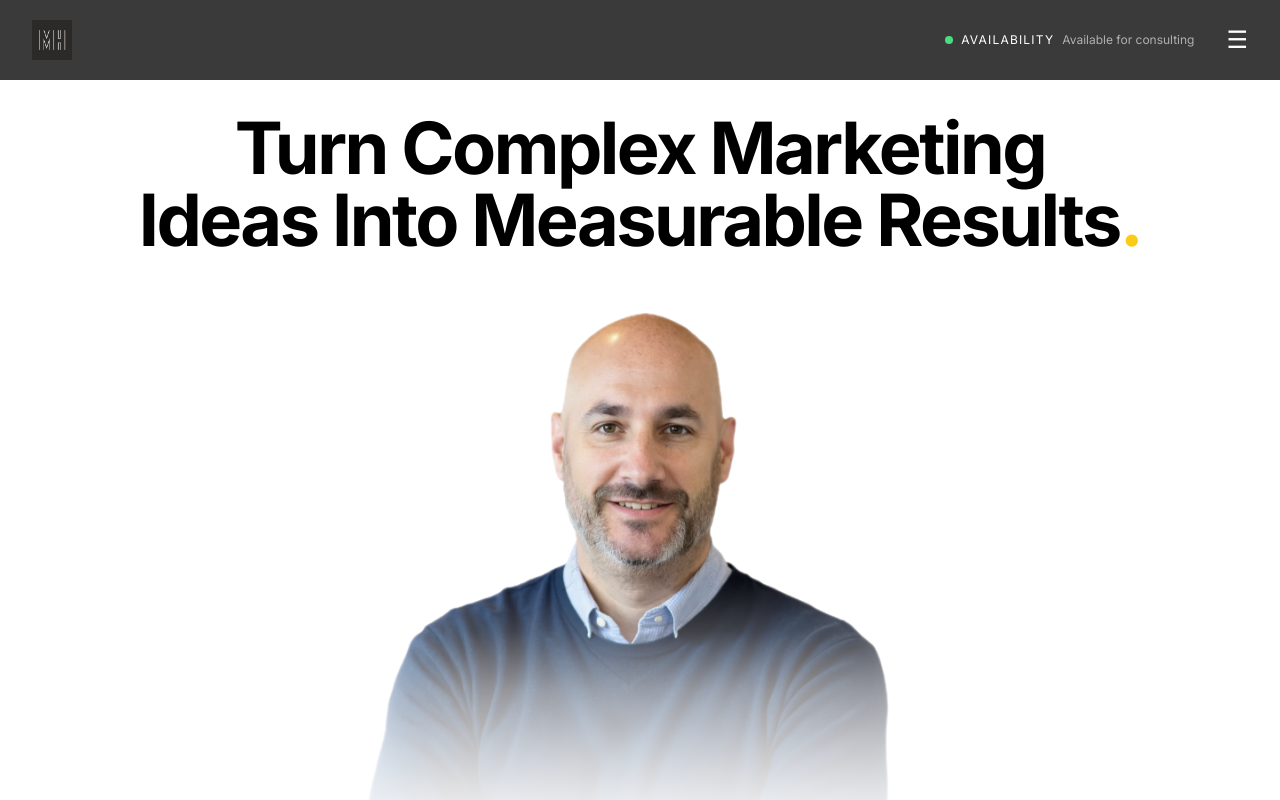
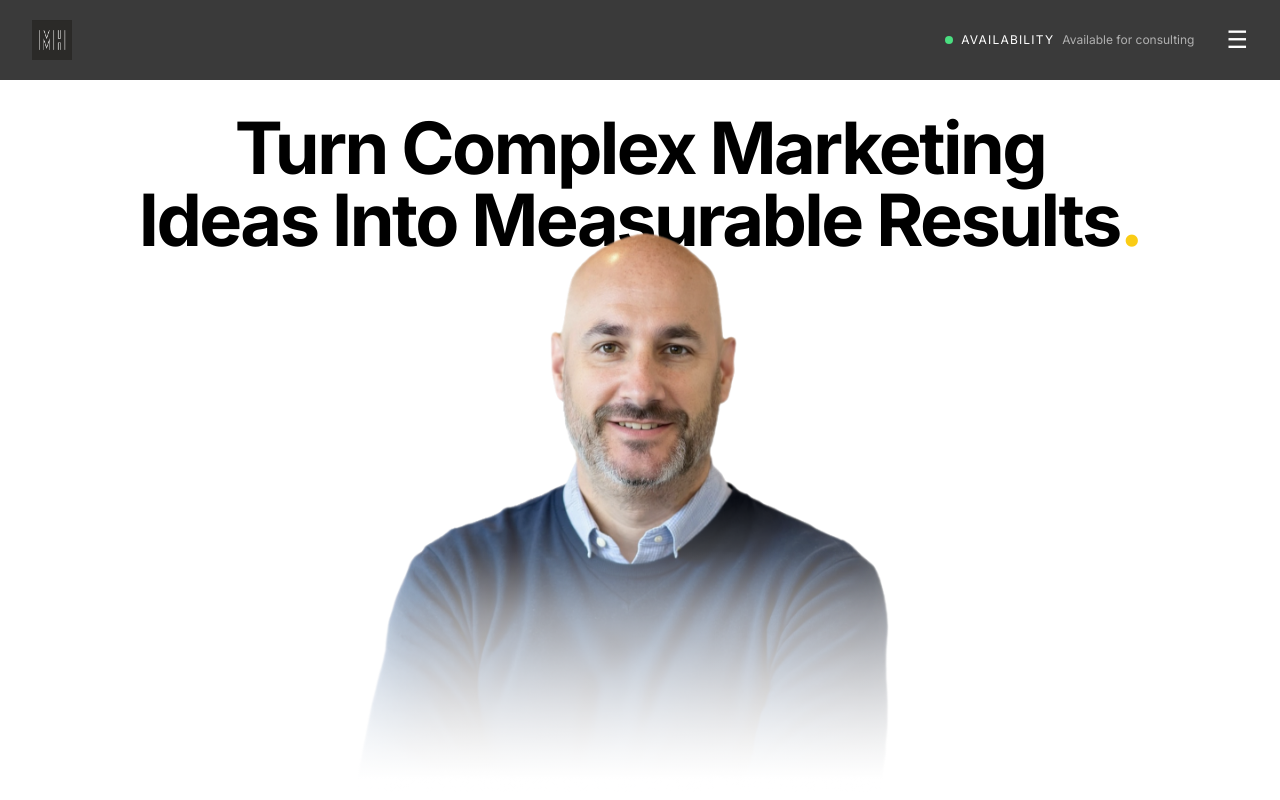
Before and after one commit to mrh1976/mherron, a Next.js app: page / in a window 1280 px wide. Shown: the top 800 px of the page. Built offline with nearby package versions, Linux system fonts and the light colour scheme.

Commit message:
Update page.tsx

```diff
--- a/app/page.tsx
+++ b/app/page.tsx
@@ -40,7 +40,7 @@ export default function Home() {
     <h1 className="text-[64px] md:text-[72px] font-bold mb-0 leading-[1.0] tracking-[-0.035em]">
       Turn Complex Marketing<br />Ideas Into Measurable Results<span className="text-yellow-400">.</span>
     </h1>
-    <div className="relative mx-auto mb-0 w-[850px] h-[750px] overflow-hidden -mt-19">
+    <div className="relative mx-auto mb-0 w-[850px] h-[750px] overflow-hidden -mt-20">
       <Image
         src="/MikeHerronHeadshot2026.png"
         alt="Mike Herron"
```
